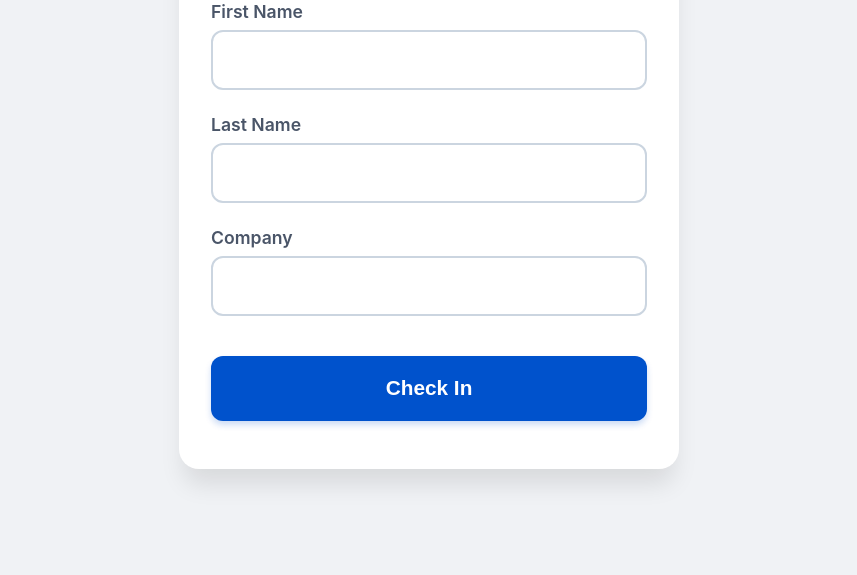
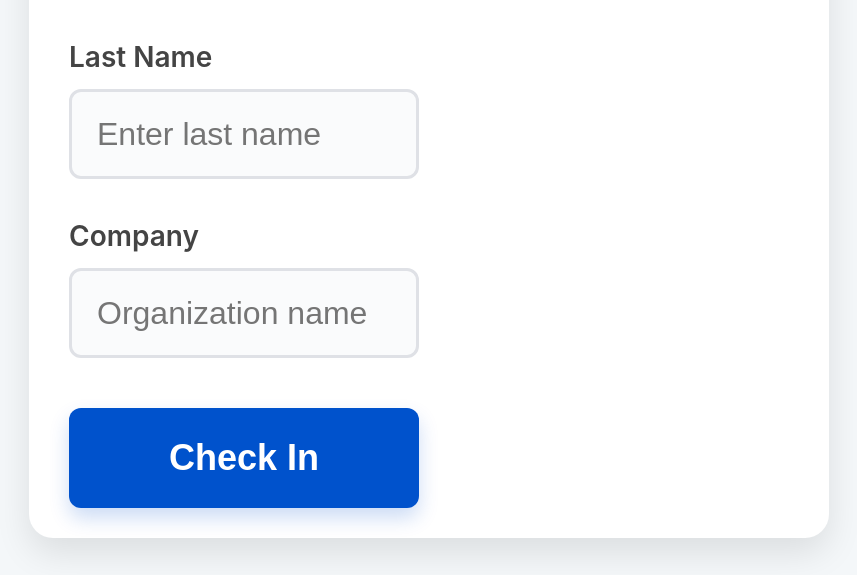
Before and after one commit to mtransuecommend-blip/VisitorLog, a plain HTML site: page index.html in a window 1280 px wide. Shown: the part 225-800 px from the top of the page, without its empty margins (211-1068 px from the left). Drawn offline with Linux system fonts and the light colour scheme.

Commit message:
Refactor visitor sign-in form and styles
Optimized for 720x1280

```diff
--- a/index.html
+++ b/index.html
@@ -2,152 +2,142 @@
 <html lang="en">
 <head>
     <meta charset="UTF-8">
-    <meta name="viewport" content="width=device-width, initial-scale=1.0, maximum-scale=1.0, user-scalable=no, viewport-fit=cover">
-    <title>Visitor Sign-In</title>
+    <meta name="viewport" content="width=720, user-scalable=no">
+    <title>Visitor Log</title>
     <style>
         * { box-sizing: border-box; margin: 0; padding: 0; }
 
         :root {
-            --bg-color: #f0f2f5;
-            --brand-blue: #0052cc;
-            --input-bg: #ffffff;
+            --primary: #0052cc;
+            --bg: #f4f7f9;
+            --text: #172b4d;
         }
 
-        body, html {
-            height: 100%;
-            width: 100%;
-            overflow: hidden; /* Prevents stray scrolling on kiosks */
-            font-family: -apple-system, system-ui, BlinkMacSystemFont, "Segoe UI", Roboto, sans-serif;
-            background-color: var(--bg-color);
-        }
-
-        /* Main Wrapper - Force full screen */
-        .wrapper {
+        body {
+            width: 720px;
+            height: 1280px;
+            background-color: var(--bg);
+            font-family: -apple-system, BlinkMacSystemFont, "Segoe UI", Roboto, sans-serif;
+            color: var(--text);
             display: flex;
             justify-content: center;
             align-items: center;
-            height: 100vh;
-            width: 100vw;
-            padding: 20px;
+            overflow: hidden; /* Prevents bounce scrolling */
         }
 
-        .visitor-card {
-            background: white;
-            width: 100%;
-            max-width: 500px;
-            padding: 3rem 2rem;
-            border-radius: 20px;
-            box-shadow: 0 20px 25px -5px rgba(0, 0, 0, 0.1);
-            text-align: center;
+        .container {
+            width: 620px; /* Provides 50px gutter on each side */
+            background: #ffffff;
+            padding: 60px 40px;
+            border-radius: 24px;
+            box-shadow: 0 15px 35px rgba(0,0,0,0.1);
         }
 
         h1 {
-            font-size: 2rem;
-            margin-bottom: 2rem;
-            color: #1a1a1a;
+            font-size: 48px;
+            text-align: center;
+            margin-bottom: 60px;
+            font-weight: 800;
         }
 
-        .input-group {
-            text-align: left;
-            margin-bottom: 1.5rem;
+        .form-group {
+            margin-bottom: 40px;
         }
 
         label {
             display: block;
+            font-size: 28px;
             font-weight: 600;
-            margin-bottom: 8px;
-            color: #4a5568;
-            font-size: 1.1rem;
+            margin-bottom: 15px;
+            color: #444;
         }
 
         input {
             width: 100%;
-            height: 60px; /* Large touch target */
-            padding: 0 15px;
-            font-size: 1.2rem;
-            border: 2px solid #cbd5e0;
+            height: 90px; /* Massive touch target for 720p */
+            font-size: 32px;
+            padding: 0 25px;
+            border: 3px solid #dfe1e6;
             border-radius: 12px;
+            background: #fafbfc;
             outline: none;
-            transition: border-color 0.2s;
-            -webkit-appearance: none; /* Removes iOS inner shadows */
+            -webkit-appearance: none;
         }
 
         input:focus {
-            border-color: var(--brand-blue);
+            border-color: var(--primary);
+            background: #fff;
         }
 
         .submit-btn {
             width: 100%;
-            height: 65px;
-            background-color: var(--brand-blue);
+            height: 100px;
+            background-color: var(--primary);
             color: white;
             border: none;
             border-radius: 12px;
-            font-size: 1.3rem;
+            font-size: 36px;
             font-weight: 700;
-            margin-top: 1rem;
+            margin-top: 30px;
             cursor: pointer;
-            box-shadow: 0 4px 6px rgba(0, 82, 204, 0.2);
+            box-shadow: 0 10px 20px rgba(0, 82, 204, 0.2);
         }
 
         .submit-btn:active {
-            transform: translateY(2px);
+            transform: scale(0.98);
             filter: brightness(0.9);
         }
 
-        /* Portrait Specific scaling */
-        @media (orientation: portrait) {
-            .visitor-card {
-                max-width: 95%;
-                padding: 2rem 1.5rem;
+        /* Landscape Rotation Handling */
+        @media (orientation: landscape) {
+            body {
+                width: 1280px;
+                height: 720px;
             }
-            h1 { font-size: 1.7rem; }
+            .container {
+                width: 800px;
+                padding: 30px 40px;
+                display: grid;
+                grid-template-columns: 1fr 1fr;
+                gap: 20px;
             }
-
-        /* Landscape Specific adjustments for short screens */
-        @media (orientation: landscape) and (max-height: 600px) {
-            .wrapper { align-items: flex-start; overflow-y: auto; }
-            .visitor-card { margin-top: 10px; padding: 1.5rem; }
-            h1 { margin-bottom: 1rem; font-size: 1.5rem; }
-            .input-group { margin-bottom: 1rem; }
-            input { height: 50px; }
+            h1 { grid-column: span 2; margin-bottom: 20px; }
+            .submit-btn { grid-column: span 2; margin-top: 10px; }
         }
     </style>
 </head>
 <body>
 
-<div class="wrapper">
-    <div class="visitor-card">
-        <h1>Welcome</h1>
-        <form id="vLog">
-            <div class="input-group">
+<div class="container">
+    <h1>Visitor Sign-In</h1>
+    <form id="visitorForm">
+        <div class="form-group">
             <label for="fname">First Name</label>
-                <input type="text" id="fname" required autocomplete="off">
+            <input type="text" id="fname" required placeholder="Enter first name">
         </div>
-            <div class="input-group">
+        <div class="form-group">
             <label for="lname">Last Name</label>
-                <input type="text" id="lname" required autocomplete="off">
+            <input type="text" id="lname" required placeholder="Enter last name">
         </div>
-            <div class="input-group">
-                <label for="comp">Company</label>
-                <input type="text" id="comp" required autocomplete="off">
+        <div class="form-group">
+            <label for="company">Company</label>
+            <input type="text" id="company" required placeholder="Organization name">
         </div>
         <button type="submit" class="submit-btn">Check In</button>
     </form>
 </div>
-</div>
 
 <script>
-    document.getElementById('vLog').onsubmit = function(e) {
+    document.getElementById('visitorForm').onsubmit = function(e) {
         e.preventDefault();
-        const f = document.getElementById('fname').value;
-        const l = document.getElementById('lname').value;
-        const c = document.getElementById('comp').value;
+        const data = {
+            name: document.getElementById('fname').value + ' ' + document.getElementById('lname').value,
+            company: document.getElementById('company').value,
+            time: new Date().toLocaleTimeString()
+        };
 
-        // Log to console for debugging
-        console.log(`Entry: ${f} ${l}, ${c}`);
-
-        alert(`Welcome, ${f}! You have been signed in.`);
+        console.log('New Visitor:', data);
+        alert('Welcome, ' + data.name + '!');
         this.reset();
     };
 </script>
```
Lines whose indentation alone changed are shown as unchanged.
